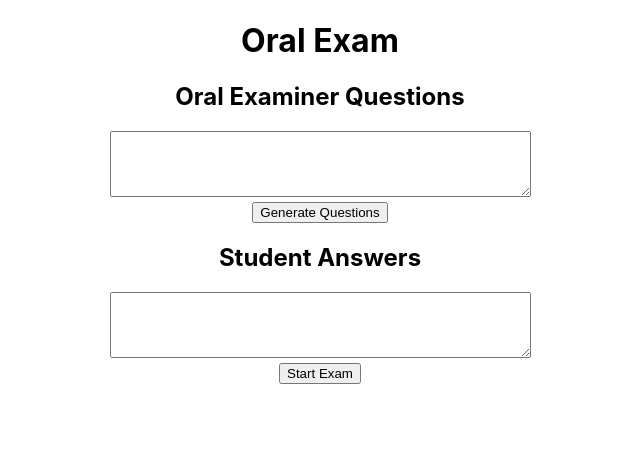
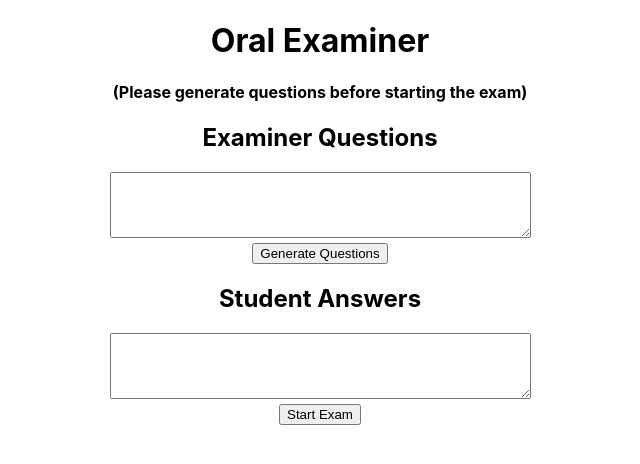
Before and after one commit to nalini06/Oral-Examiner-Audio-GPT, a React (Create React App) app in the folder client/: page / in a window 1280 px wide. Shown: the top 464 px of the page, without its empty margins (320-960 px from the left). Built offline with nearby package versions, Linux system fonts and the light colour scheme.

Commit message:
Update OralExam.js

```diff
--- a/client/src/OralExam.js
+++ b/client/src/OralExam.js
@@ -80,6 +80,10 @@ function OralExam() {
 
 
   const handleStartExam = async () => {
+    if(generatedQuestions.length  ==0 || generatedQuestions == null){
+      alert("Please generate questions before starting the exam");
+      return;
+    }
     const pdf = new jsPDF();
 
     if (generatedQuestions.length > 0) {
@@ -189,9 +193,11 @@ const handleListen = () => {
   return (
 
     <div>
-      <h1>Oral Exam</h1>
+      <h1>Oral Examiner</h1>
+      <h4>(Please generate questions before starting the exam)</h4>
       <div>
-        <h2>Oral Examiner Questions</h2>
+        <h2>Examiner Questions</h2>
+
         <textarea
           rows="4"
           cols="50"
```
